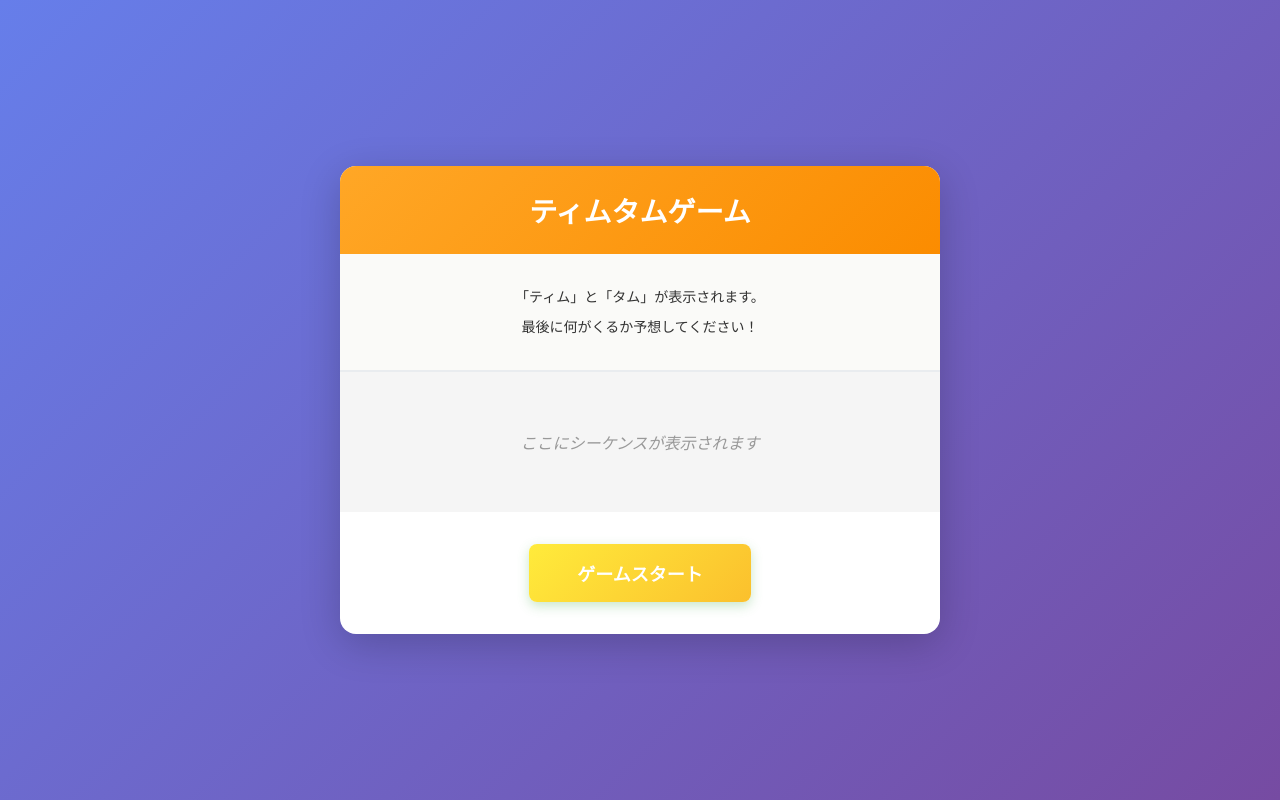
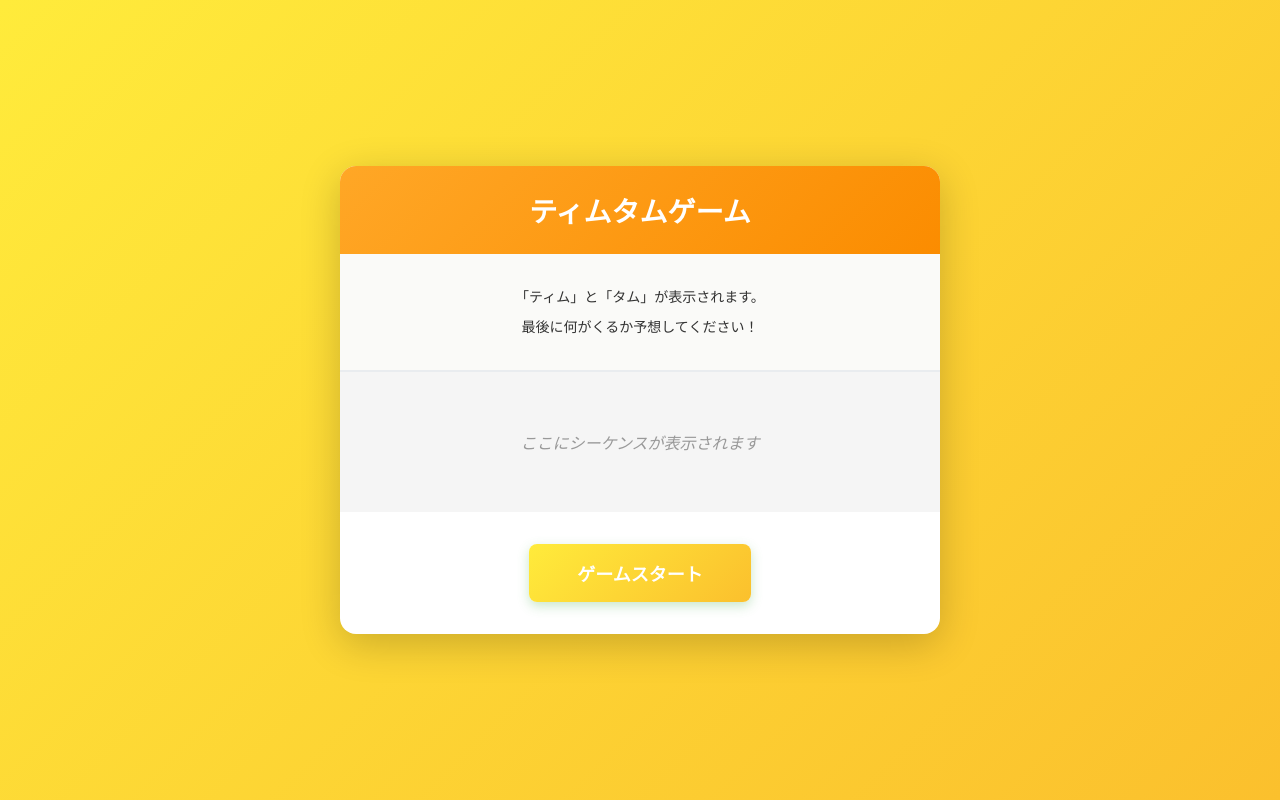
Before and after one commit to hirobekeita/Tim-Tam-Game, a React (Vite) app: page / in a window 1280 px wide. Built offline with nearby package versions, Linux system fonts and the light colour scheme.

Commit message:
Update index.css

```diff
--- a/src/index.css
+++ b/src/index.css
@@ -6,7 +6,7 @@
 
 body {
   font-family: 'Arial', 'Hiragino Sans', 'Meiryo', sans-serif;
-  background: linear-gradient(135deg, #667eea 0%, #764ba2 100%);
+  background: linear-gradient(135deg, #FFEB3B 0%, #FBC02D 100%);
   min-height: 100vh;
   display: flex;
   justify-content: center;
```
